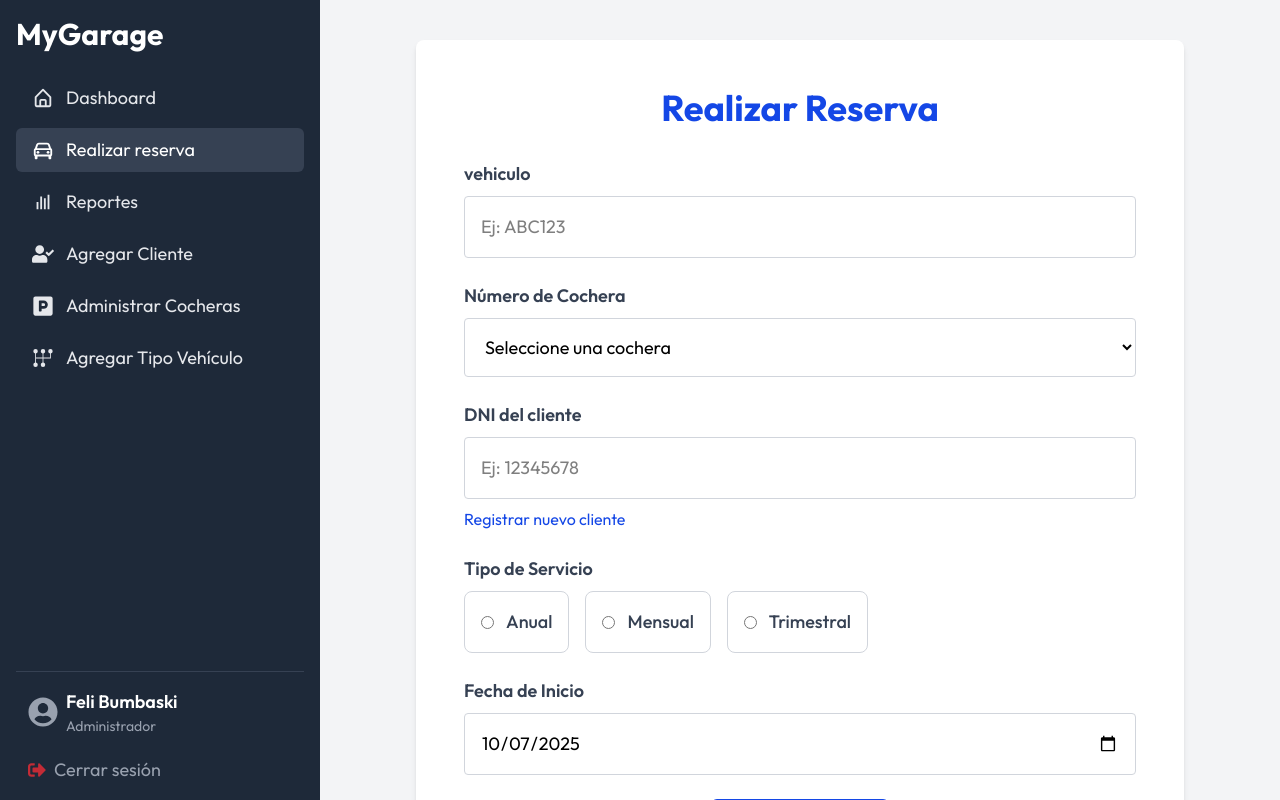
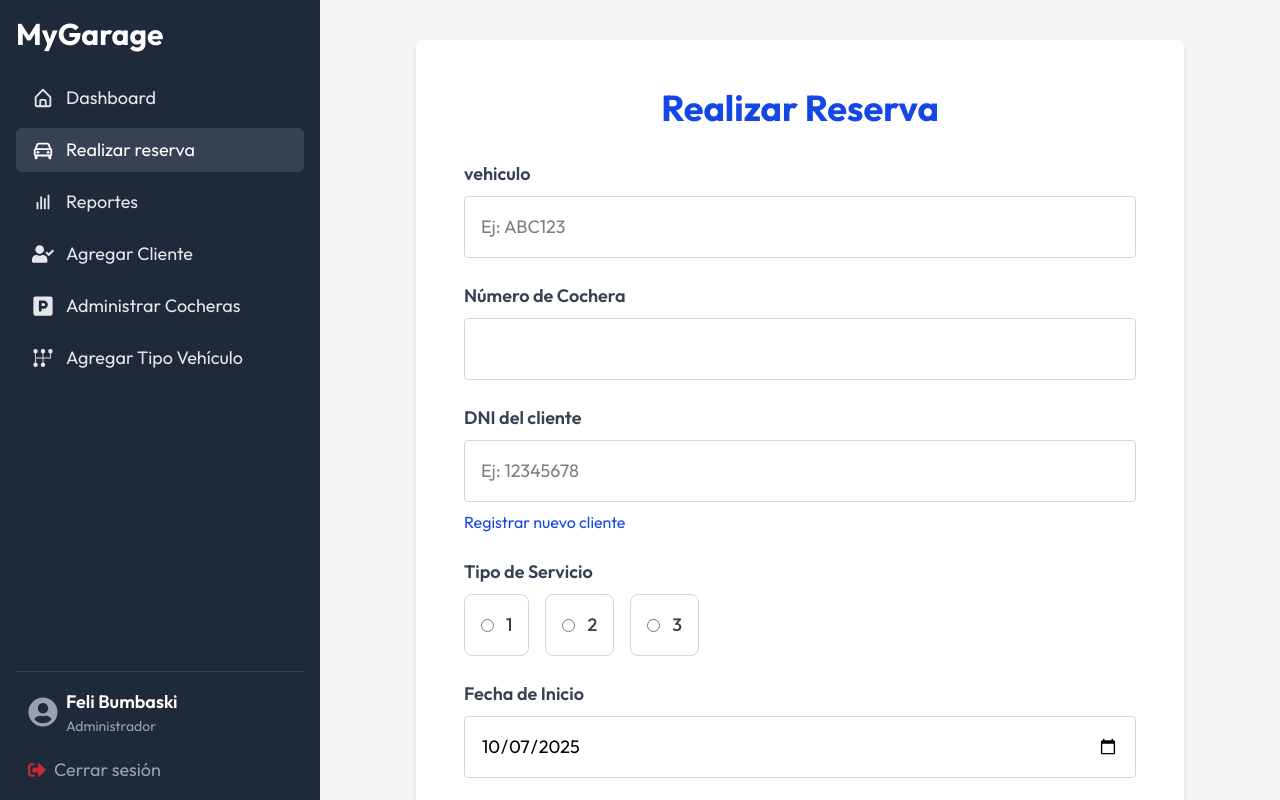
Before and after one commit to SantiagoCarboUTN/fullstack-repo-dsw, a React (Vite) app in the folder apps/frontend/: page /admin/realizar-reserva in a window 1280 px wide. Built offline with nearby package versions, Linux system fonts and the light colour scheme.

Commit message:
fixed RealizarReserva errors again

```diff
--- a/apps/frontend/src/pages/AdminDashboard/RealizarReserva.tsx
+++ b/apps/frontend/src/pages/AdminDashboard/RealizarReserva.tsx
@@ -93,18 +93,18 @@ const handleSubmit = async (e: React.FormEvent) => {
             <label className="block text-gray-700 font-semibold mb-2 text-lg">
               Número de Cochera
             </label>
-            <select
-              className="border border-gray-300 p-4 rounded w-full text-lg focus:outline-none focus:ring-2 focus:ring-blue-700"
+            <input
+              className="no-spinner border border-gray-300 p-4 rounded w-full text-lg focus:outline-none focus:ring-2 focus:ring-blue-700"
               required
+              type="number"
+              onWheel={(e) => e.currentTarget.blur()}
+              onKeyDown={(e) => {
+              if (["e", "E", "+", "-"].includes(e.key)) e.preventDefault();
+            }}
               value={cocheraId}
               onChange={(e) => setCocheraId(e.target.value)}
-            >
-              <option value="">Seleccione una cochera</option>
-              <option value="1">Cochera 1</option>
-              <option value="2">Cochera 2</option>
-              <option value="3">Cochera 3</option>
-              <option value="4">Cochera 4</option>
-            </select>
+            ></input>
+
           </div>
 
           {/* Cliente dni */}
@@ -136,7 +136,7 @@ const handleSubmit = async (e: React.FormEvent) => {
               Tipo de Servicio
             </label>
             <div className=" flex gap-4">
-            {["Anual", "Mensual", "Trimestral"].map((servicio) => (
+            {[1, 2, 3].map((servicio) => (
               <label
                 key={servicio}
                 className="flex items-center border border-gray-300 rounded-lg p-4 cursor-pointer hover:border-blue-700 transition-colors"
@@ -144,7 +144,7 @@ const handleSubmit = async (e: React.FormEvent) => {
                 <input
                   type="radio"
                   name="tipoServicio"
-                  value={servicio.toLowerCase()}
+                  value={servicio}
                   required
                   onChange={(e) => setTipoServicio(e.target.value)}
                   className="mr-3 accent-blue-700"
```
